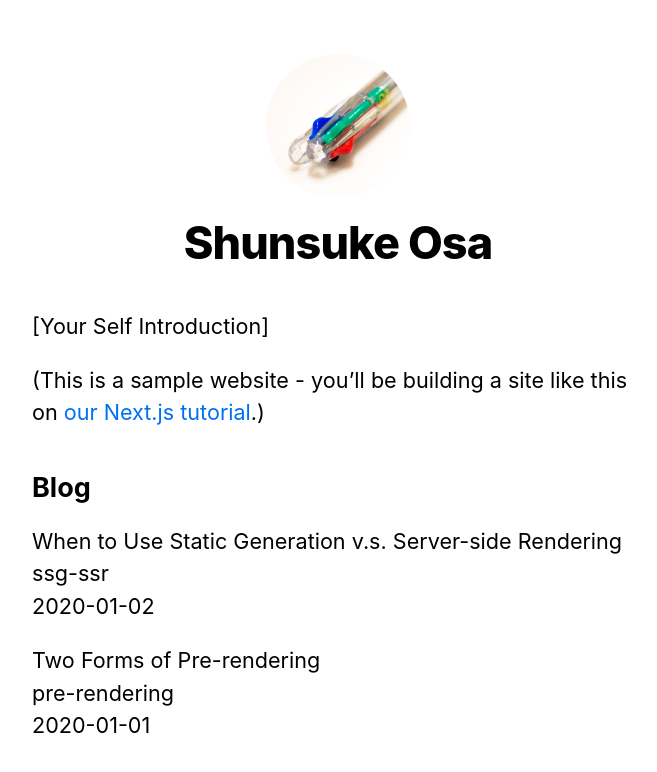
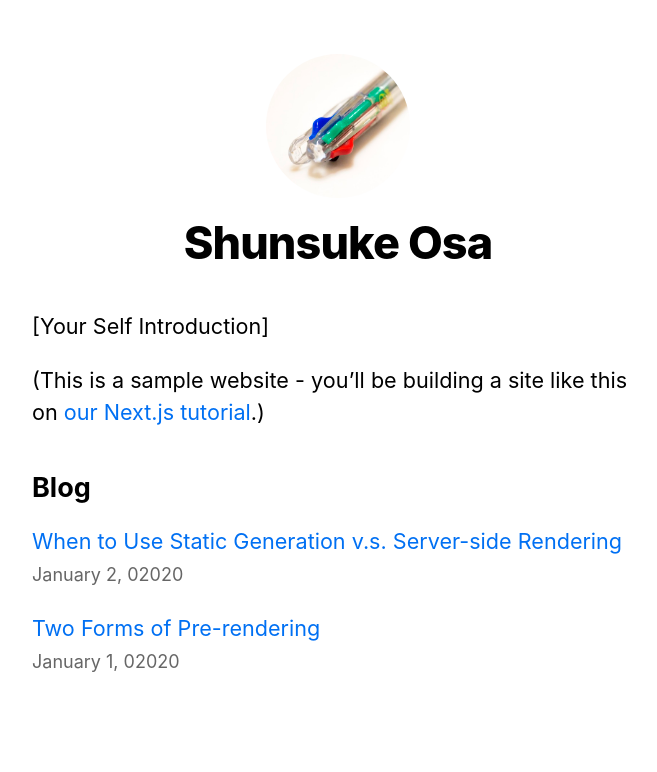
Before and after one commit to s-osa/next-js-tutorial, a Next.js app: page / in a window 1280 px wide. Shown: the top 772 px of the page, without its empty margins (302-959 px from the left). Built offline with nearby package versions, Linux system fonts and the light colour scheme.

Commit message:
Polish posts page

```diff
--- a/pages/index.js
+++ b/pages/index.js
@@ -1,7 +1,9 @@
 import Head from 'next/head'
-import Layout, { siteTitle } from '../components/layout'
+import Link from "next/link";
+import Layout, {siteTitle} from '../components/layout'
 import utilStyles from '../styles/utils.module.css'
-import { getSortedPostsData } from "../lib/posts";
+import {getSortedPostsData} from "../lib/posts";
+import Date from "../components/date";
 
 export async function getStaticProps() {
   const allPostsData = getSortedPostsData();
@@ -12,7 +14,7 @@
   }
 }
 
-export default function Home({ allPostsData }) {
+export default function Home({allPostsData}) {
   return (
     <Layout home>
       <Head>
@@ -28,13 +30,18 @@
       <section className={`${utilStyles.headingMd} ${utilStyles.padding1px}`}>
         <h2 className={utilStyles.headingLg}>Blog</h2>
         <ul className={utilStyles.list}>
-          {allPostsData.map(({ id, date, title }) => (
+          {allPostsData.map(({id, date, title}) => (
             <li className={utilStyles.listItem} key={id}>
-              {title}
+              <Link href={`/posts/${id}`}>
+                <a>
+                  {title}
+
+                </a>
+              </Link>
               <br />
-              {id}
-              <br />
-              {date}
+              <small className={utilStyles.lightText}>
+                <Date dateString={date} />
+              </small>
             </li>
           ))}
         </ul>
```
